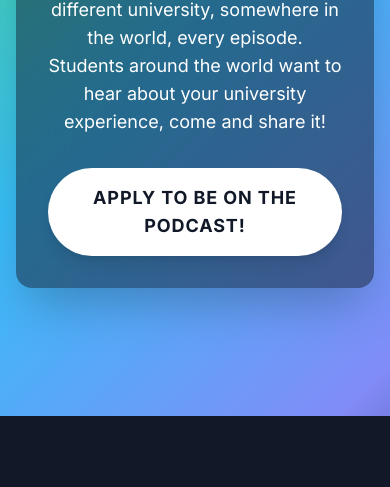
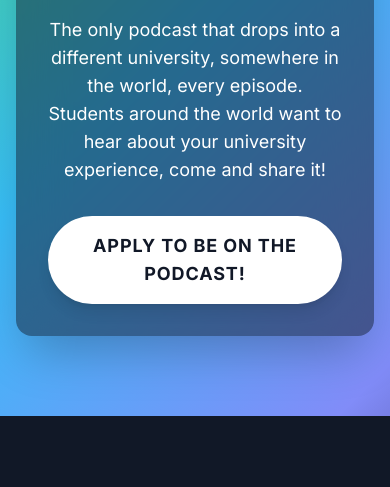
Before and after one commit to L999/unite-the-students, a plain HTML site: page index.html in a window 390 px wide. Shown: the part 259-746 px from the top of the page. Drawn offline with nearby package versions, Linux system fonts and the light colour scheme.

Commit message:
Update index.html

```diff
--- a/index.html
+++ b/index.html
@@ -86,7 +86,7 @@
 
     <main>
         <!-- Hero Section -->
-        <section class="h-[80vh] sm:min-h-screen flex items-start sm:items-center justify-center splash-gradient pt-24 sm:pt-20">
+        <section class="h-[80vh] sm:min-h-screen flex items-center justify-center splash-gradient pt-16 sm:pt-20">
             <div class="text-center text-white p-8 bg-gray-900/50 backdrop-blur-xl rounded-2xl shadow-2xl max-w-4xl mx-4">
 
                 <h1 class="font-display text-3xl md:text-7xl lg:text-8xl font-black mb-6 leading-tight tracking-tighter reveal">Your University. Your Story. Take the Stage!</h1>
```
